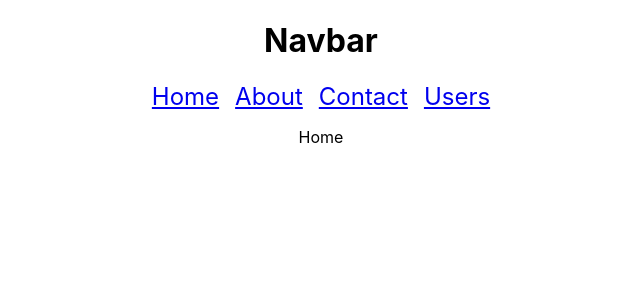
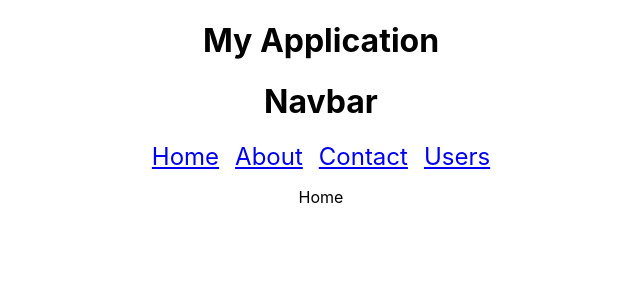
Before and after one commit to Rohitb1107/RCT-121, a React (Vite) app in the folder react-router-1/: page / in a window 1280 px wide. Shown: the top 300 px of the page, without its empty margins (319-959 px from the left). Built offline with nearby package versions, Linux system fonts and the light colour scheme.

Commit message:
is Auth state added

```diff
--- a/react-router-1/src/App.jsx
+++ b/react-router-1/src/App.jsx
@@ -1,10 +1,11 @@
-import { useState } from "react";
+import React, { useState, useEffect } from "react";
 import "./App.css";
 import AllRoutes from "./components/AllRoutes";
 
 function App() {
   return (
     <div className="App">
+      <h1>My Application</h1>
       <AllRoutes />
     </div>
   );
--- a/react-router-1/src/Context/AuthContext.jsx
+++ b/react-router-1/src/Context/AuthContext.jsx
@@ -1,16 +1,16 @@
-// import React, { useState } from "react";
+import React, { useState } from "react";
 
-// export const AuthContext = React.createContext();
+export const AuthContext = React.createContext();
 
-// const AuthContextProvider = ({ children }) => {
-//   const [isAuth, setIsAuth] = useState(false);
-//   return (
-//     <div>
-//       <AuthContextProvider value={[isAuth, setIsAuth]}>
-//         {children}
-//       </AuthContextProvider>
-//     </div>
-//   );
-// };
+const AuthContextProvider = ({ children }) => {
+  const [isAuth, setIsAuth] = useState(false);
+  return (
+    <div>
+      <AuthContext.Provider value={[isAuth, setIsAuth]}>
+        {children}
+      </AuthContext.Provider>
+    </div>
+  );
+};
 
-// export default AuthContextProvider;
+export default AuthContextProvider;
--- a/react-router-1/src/components/Users.jsx
+++ b/react-router-1/src/components/Users.jsx
@@ -1,12 +1,12 @@
 import React, { useState, useEffect, useContext } from "react";
 import axios from "axios";
 import { Link, useParams } from "react-router-dom";
-// import { AuthContext } from "../Context/AuthContext";
+import { AuthContext } from "../Context/AuthContext";
 
 const Users = () => {
   const [data, setData] = useState([]);
   const [loading, setLoading] = useState(true);
-  // const [isAuth] = useContext(AuthContext);
+  const [isAuth] = useContext(AuthContext);
 
   useEffect(() => {
     setLoading(true);
@@ -29,9 +29,9 @@ const Users = () => {
       });
   }
 
-  // if (!isAuth) {
-  //   return <div>Not authenticated</div>;
-  // }
+  if (!isAuth) {
+    return <div>Not authenticated</div>;
+  }
 
   return (
     <>
--- a/react-router-1/src/main.jsx
+++ b/react-router-1/src/main.jsx
@@ -3,12 +3,14 @@ import ReactDOM from "react-dom/client";
 import App from "./App";
 import "./index.css";
 import { BrowserRouter } from "react-router-dom";
-// import AuthContextProvider from "./Context/AuthContext";
+import AuthContextProvider from "./Context/AuthContext";
 
 ReactDOM.createRoot(document.getElementById("root")).render(
   <React.StrictMode>
+    <AuthContextProvider>
       <BrowserRouter>
         <App />
       </BrowserRouter>
+    </AuthContextProvider>
   </React.StrictMode>
 );
```
